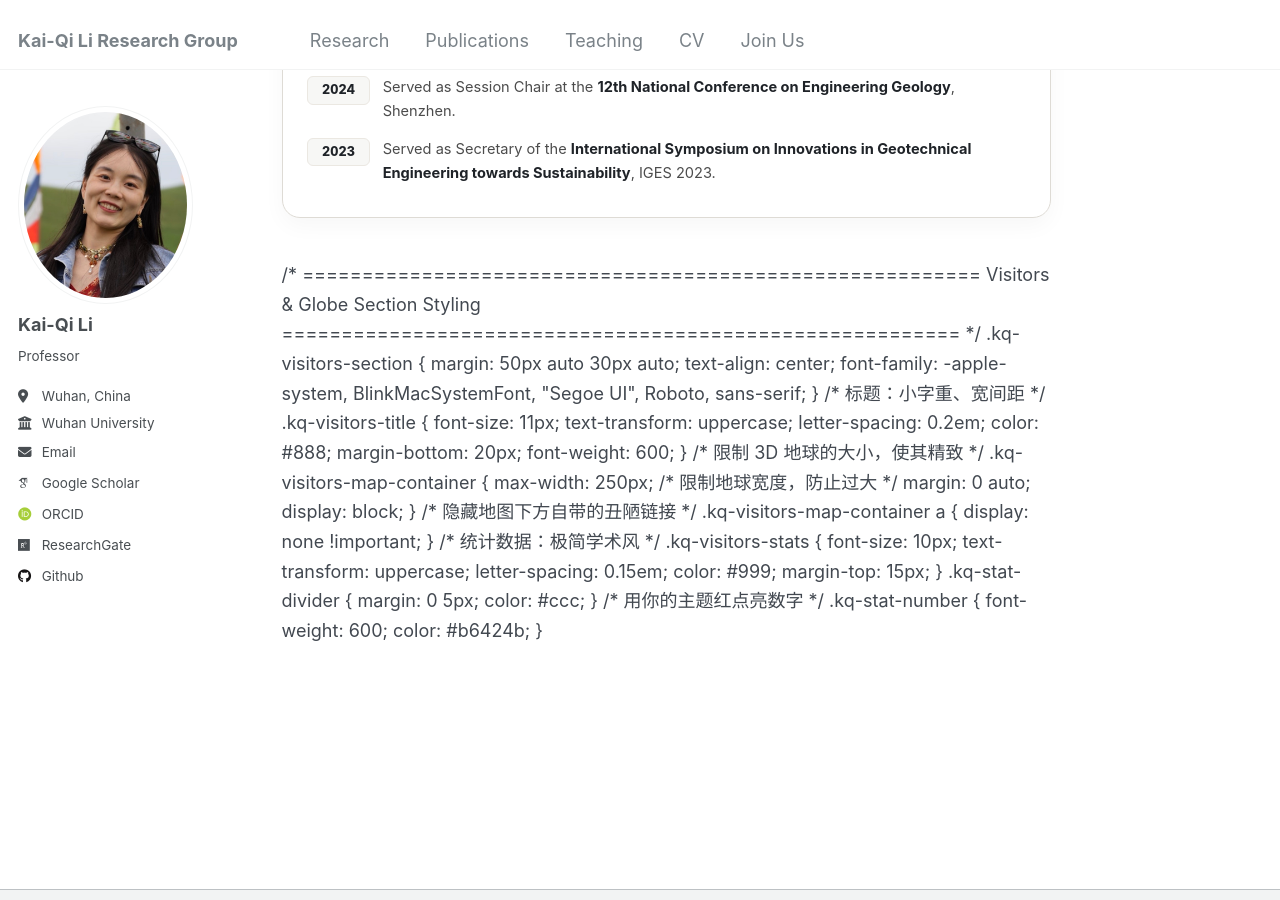
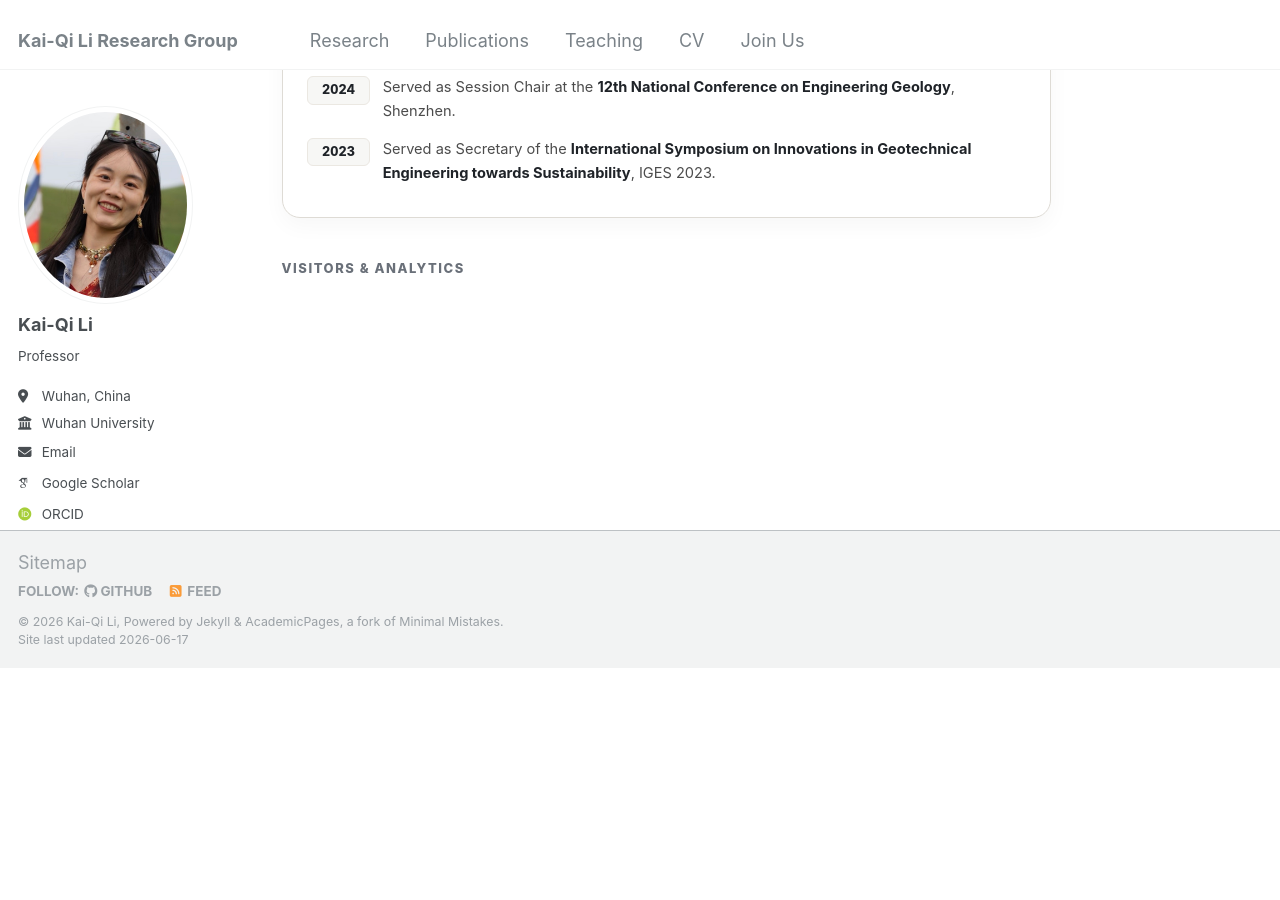
Before and after one commit to kqceeli/kqceeli.github.io, a Jekyll site: the page built from _pages/about.md, in a window 1280 px wide and 900 px high, scrolled down 3880 px. Built offline with Jekyll 4.4.1, drawn with Linux system fonts in a browser that asks for light colours; some web fonts are replaced; comment, search, counter and statistics services are not loaded; after the commit the page ends 4548 px from its top, so only the background shows below that.

Commit message:
Update about.md

```diff
--- a/_pages/about.md
+++ b/_pages/about.md
@@ -955,56 +955,24 @@ redirect_from:
 
   </section>
 
-/* =========================================================
-   Visitors & Globe Section Styling
-   ========================================================= */
-.kq-visitors-section {
-  margin: 50px auto 30px auto;
-  text-align: center;
-  font-family: -apple-system, BlinkMacSystemFont, "Segoe UI", Roboto, sans-serif;
-}
+<!-- ================= Visitors & Analytics ================= -->
+<section class="kq-visitors-section">
+  <div class="kq-visitors-title">Visitors &amp; Analytics</div>
 
-/* 标题：小字重、宽间距 */
-.kq-visitors-title {
-  font-size: 11px;
-  text-transform: uppercase;
-  letter-spacing: 0.2em;
-  color: #888;
-  margin-bottom: 20px;
-  font-weight: 600;
-}
+  <!-- Globe Widget (New 3D Globe) -->
+  <div class="kq-visitors-map-container">
+    <script type="text/javascript" id="mmvst_globe" src="//mapmyvisitors.com/globe.js?d=Rc1_gpEt5h95gscg3IA0j7EqaHgIGfYCknOJNLu9KbE"></script>
+  </div>
 
-/* 限制 3D 地球的大小，使其精致 */
-.kq-visitors-map-container {
-  max-width: 250px; /* 限制地球宽度，防止过大 */
-  margin: 0 auto;
-  display: block;
-}
+  <!-- Elegant Minimalist Statistics -->
+  <div class="kq-visitors-stats">
+    <span id="busuanzi_container_site_uv" style="display:none;">
+      Global Reach <span class="kq-stat-divider">/</span> <span id="busuanzi_value_site_uv" class="kq-stat-number">--</span> Visitors
+    </span>
+  </div>
+</section>
 
-/* 隐藏地图下方自带的丑陋链接 */
-.kq-visitors-map-container a {
-  display: none !important;
-}
-
-/* 统计数据：极简学术风 */
-.kq-visitors-stats {
-  font-size: 10px;
-  text-transform: uppercase;
-  letter-spacing: 0.15em;
-  color: #999;
-  margin-top: 15px;
-}
-
-.kq-stat-divider {
-  margin: 0 5px;
-  color: #ccc;
-}
-
-/* 用你的主题红点亮数字 */
-.kq-stat-number {
-  font-weight: 600;
-  color: #b6424b;
-}
-
+<!-- Busuanzi Script -->
+<script async src="//busuanzi.ibruce.info/busuanzi/2.3/busuanzi.pure.mini.js"></script>
 
  </div>
```
